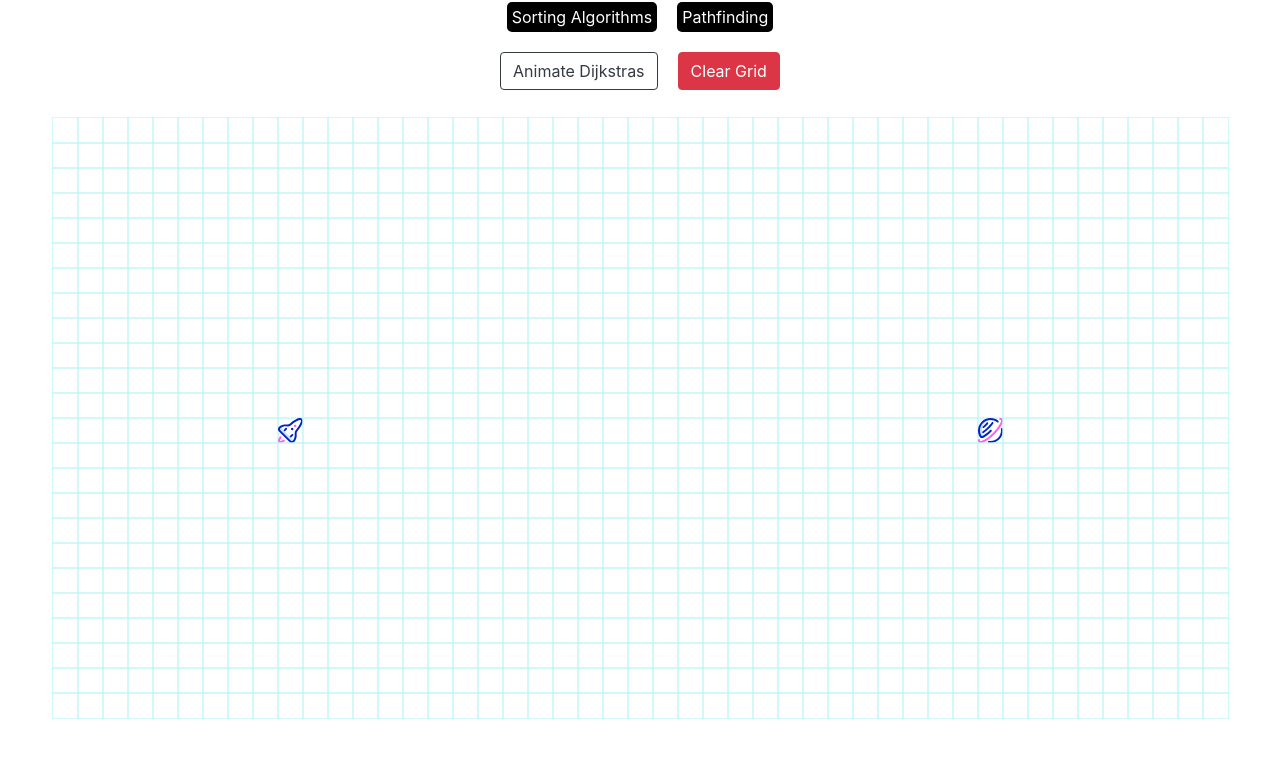
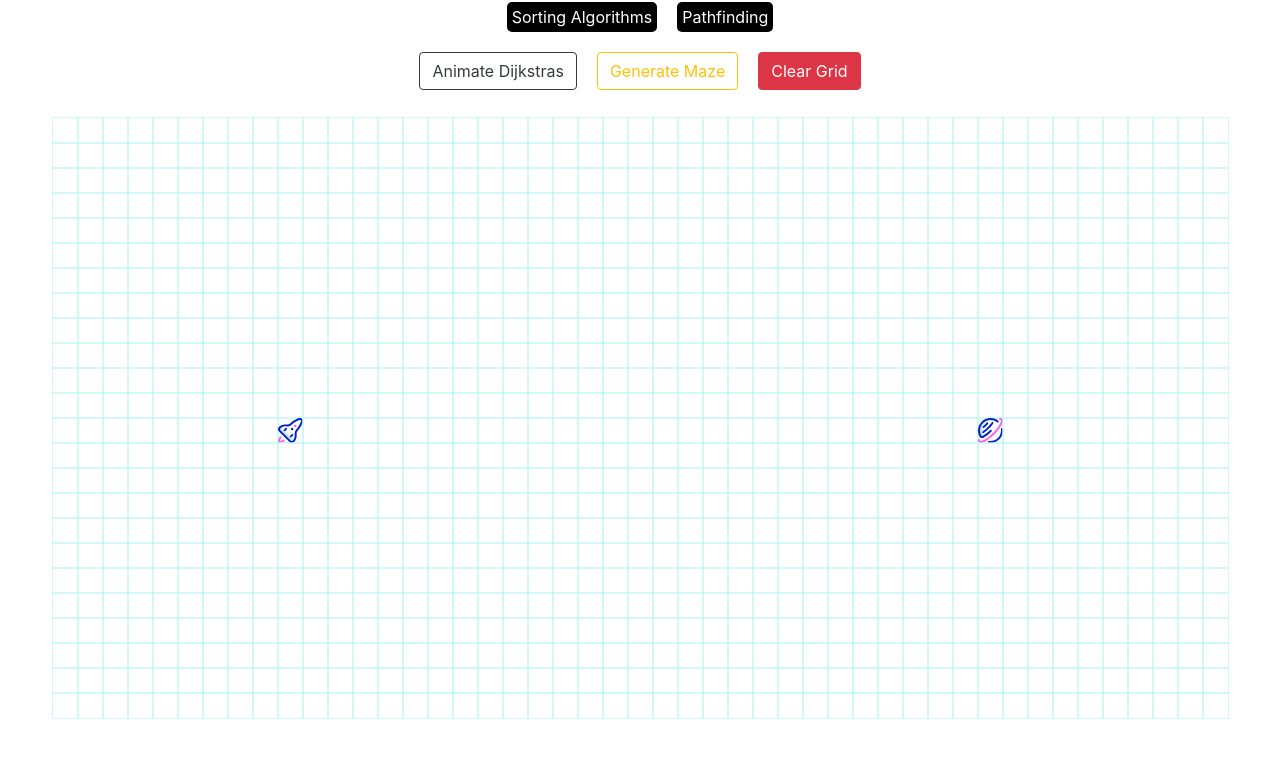
Before and after one commit to shai-bit/React-algorithm-visualizer, a React (Create React App) app: page /pathfinding in a window 1280 px wide. Shown: the top 758 px of the page. Built offline with nearby package versions, Linux system fonts and the light colour scheme.

Commit message:
Added maze generator

```diff
--- /dev/null
+++ b/src/algorithms/mazegen.js
@@ -0,0 +1,63 @@
+export const generateMaze = (grid, x, y, width, height, orientation) => {
+  if (width < 3 || height < 3) return;
+  let horizontal = orientation === "horizontal";
+  // x and y coordinates for wall
+  let wallX = x + (horizontal ? 0 : getRandomInt(0, width - 3));
+  let wallY = y + (horizontal ? getRandomInt(0, height - 3) : 0);
+  // x and y passage coordinates
+  const passageX = wallX + (horizontal ? getRandomInt(0, width) : 0);
+  const passageY = wallY + (horizontal ? 0 : getRandomInt(0, height));
+  // value to be added in that direction
+  const directionX = horizontal ? 1 : 0;
+  const directionY = horizontal ? 0 : 1;
+  const length = horizontal ? width : height;
+  const passage = horizontal ? passageX : passageY;
+  for (let i = 0; i < length; i++) {
+    let currentNode = horizontal ? wallX : wallY;
+    if (
+      currentNode !== passage &&
+      grid[wallY][wallX].isStart !== true &&
+      grid[wallY][wallX].isFinish !== true
+    ) {
+      grid[wallY][wallX].iswall = "true";
+    }
+    wallX += directionX;
+    wallY += directionY;
+  }
+
+  let [newX, newY] = [x, y];
+  let [newWidth, newHeight] = horizontal
+    ? [width, wallY - y - 2]
+    : [wallX - x - 2, height];
+  generateMaze(
+    grid,
+    newX,
+    newY,
+    newWidth,
+    newHeight,
+    getOrientation(newWidth, newHeight)
+  );
+
+  [newX, newY] = horizontal ? [x, wallY + 1] : [wallX + 1, y];
+  [newWidth, newHeight] = horizontal
+    ? [width, y + height - wallY - 2]
+    : [x + width - wallX - 2, height];
+  generateMaze(
+    grid,
+    newX,
+    newY,
+    newWidth,
+    newHeight,
+    getOrientation(newWidth, newHeight)
+  );
+};
+
+export function getOrientation(width, height) {
+  if (width < height) return "horizontal";
+  else if (height < width) return "vertical";
+  else return getRandomInt(0, 2) === 0 ? "horizontal" : "vertical";
+}
+
+const getRandomInt = (min, max) => {
+  return Math.floor(Math.random() * (max - min)) + min;
+};
--- a/src/components/pathfinding/grid.jsx
+++ b/src/components/pathfinding/grid.jsx
@@ -6,10 +6,10 @@ class Grid extends Component {
   state = {};
   render() {
     return (
-      <div className="grid">
+      <div className="grid stop">
         {this.props.grid.map((row, rowidx) => {
           return (
-            <div className="row" key={rowidx}>
+            <div className="row stop" key={rowidx}>
               {row.map((node, nodeidx) => {
                 const {
                   row,
--- a/src/components/pathfinding/pathfindernavbar.jsx
+++ b/src/components/pathfinding/pathfindernavbar.jsx
@@ -4,7 +4,7 @@ import "bootstrap/dist/css/bootstrap.min.css";
 class Navbar extends Component {
   render() {
     const buttonStyle = { justifyContent: "center", margin: "10px" };
-    const { animate, clearPath, animated } = this.props;
+    const { animate, clearPath, animated, generateMaze } = this.props;
     let disabled = animated ? true : false;
     return (
       <nav className="navbar navbar-expand-lg">
@@ -17,6 +17,15 @@ class Navbar extends Component {
             disabled={disabled}
           >
             Animate Dijkstras
+          </button>
+          <button
+            type="button"
+            className="btn btn-outline-warning"
+            style={buttonStyle}
+            onClick={generateMaze}
+            disabled={disabled}
+          >
+            Generate Maze
           </button>
           <button
             type="button"
--- a/src/components/pathfinding/pathfinding.css
+++ b/src/components/pathfinding/pathfinding.css
@@ -3,6 +3,9 @@
 }
 .row {
   justify-content: center;
+}
+.stop {
+  touch-action: manipulation;
 }
 
 .node {
@@ -10,6 +13,7 @@
   height: 25px;
   outline: 1px solid rgba(190, 247, 247, 0.705);
   display: inline-block;
+  touch-action: manipulation;
 }
 
 .animated-node {
@@ -40,6 +44,8 @@
     background-color: rgba(0, 255, 115, 0.8);
   }
   to {
+    background: url(../../resources/send.svg);
+    background-size: contain;
     background-color: rgba(0, 247, 255, 0.8);
   }
 }
--- a/src/components/pathfinding/pathfinding.jsx
+++ b/src/components/pathfinding/pathfinding.jsx
@@ -2,6 +2,7 @@ import React, { Component } from "react";
 import Grid from "./grid";
 import Navbar from "./pathfindernavbar";
 import { dijkstras, tracePath } from "../../algorithms/dijkstras";
+import { generateMaze, getOrientation } from "../../algorithms/mazegen";
 
 let windowWidth = window.innerWidth;
 let windowHeight = window.innerHeight;
@@ -220,11 +221,25 @@ class Pathfinding extends Component {
     return newGrid;
   }
 
+  getMaze() {
+    let grid = this.getNewGrid();
+    generateMaze(
+      grid,
+      0,
+      0,
+      NUMBER_OF_NODES,
+      NUMBER_OF_ROWS,
+      getOrientation(NUMBER_OF_NODES, NUMBER_OF_ROWS)
+    );
+    this.setState({ grid });
+  }
+
   render() {
     const { grid, animated } = this.state;
     return (
       <React.Fragment>
         <Navbar
+          generateMaze={() => this.getMaze()}
           animate={() => this.animateDijkstras()}
           clearPath={() => {
             let newGrid = this.clearGrid(grid);
```
Also changed, not shown: src/resources/send.svg (added).
